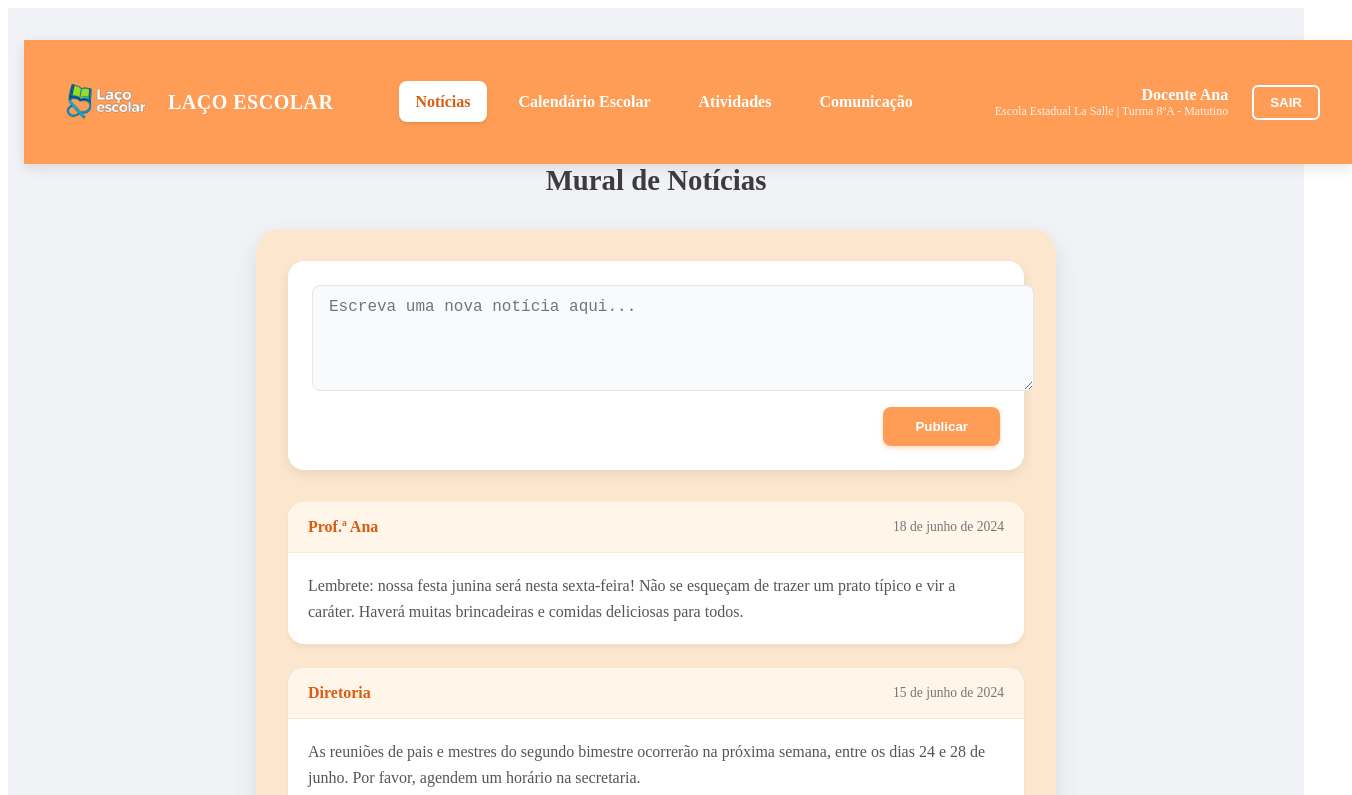
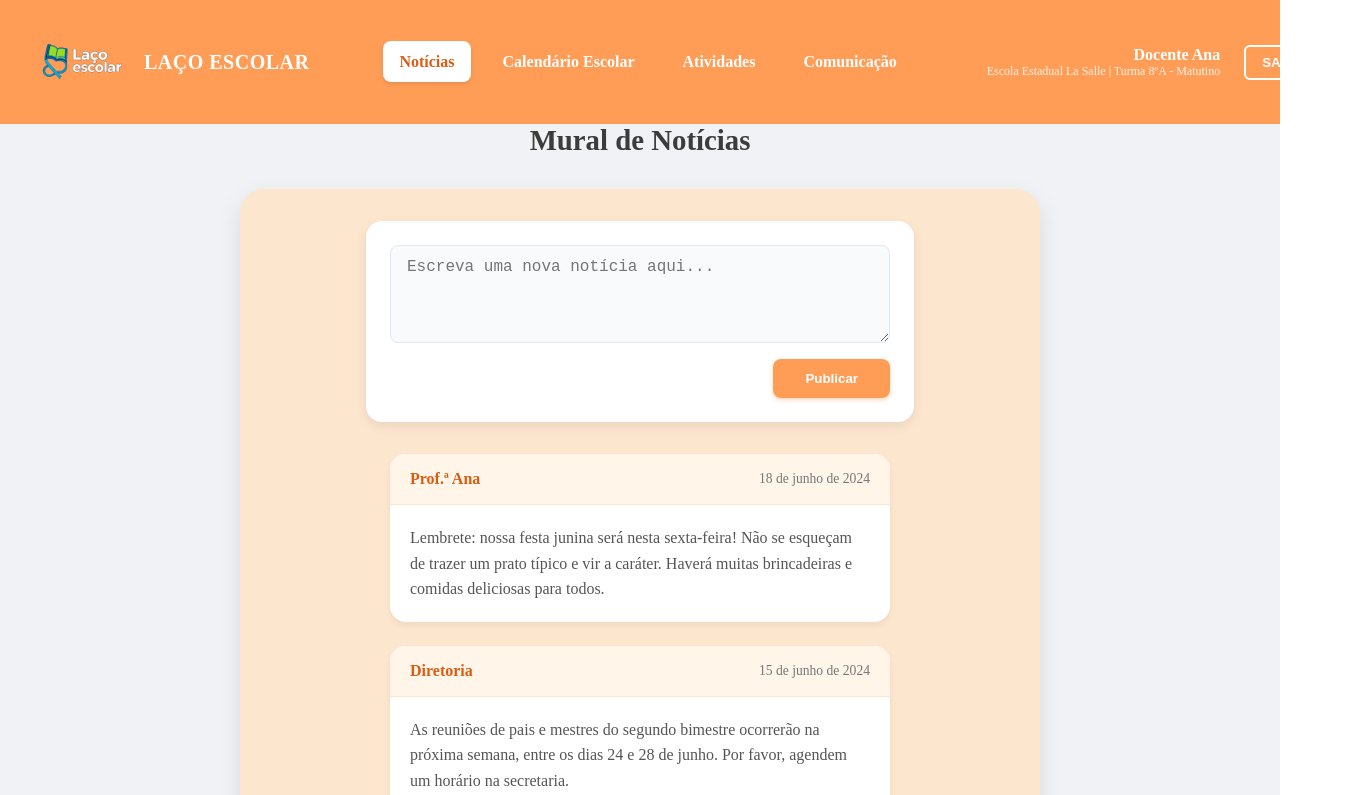
Before and after one commit to RianWeber13/laco.escolar, a Next.js app: page /noticias in a window 1280 px wide. Shown: the top 795 px of the page, 1352 px wide, since content can reach past the window. Built offline with nearby package versions, Linux system fonts and the light colour scheme.

Commit message:
Ajustes finos no css

```diff
--- a/src/app/atividades/atividades.css
+++ b/src/app/atividades/atividades.css
@@ -45,6 +45,7 @@
 }
 
 .atividade-form {
+  width: 100%;
   display: flex;
   flex-direction: column;
   gap: 1rem;
@@ -62,6 +63,8 @@
   background-color: #f8fafc; /* Cor de fundo neutra (cinza bem claro) */
   color: #333; /* Cor do texto */
   transition: border-color 0.2s, box-shadow 0.2s;
+  width: 100%;
+  box-sizing: border-box;
 }
 
 /* Remove a aparência padrão do select para aplicar a nossa */
--- a/src/app/atividades/page.tsx
+++ b/src/app/atividades/page.tsx
@@ -40,8 +40,8 @@ export default function AtividadesPage() {
   };
 
   return (
+    <><NavBar onLogout={() => { } } />
     <div className="atividades-page-wrapper">
-      <NavBar onLogout={() => {}} />
       <div className="container-atividades">
         <h1 className="main-title-atividades">Painel de Atividades</h1>
 
@@ -70,8 +70,7 @@ export default function AtividadesPage() {
                 onChange={handleChange}
                 placeholder="Título da atividade"
                 required
-                className="form-input"
-              />
+                className="form-input" />
               <textarea
                 name="descricao"
                 value={form.descricao}
@@ -79,8 +78,7 @@ export default function AtividadesPage() {
                 placeholder="Descrição da atividade..."
                 required
                 className="form-textarea"
-                rows={4}
-              />
+                rows={4} />
               <button type="submit" className="form-button">Adicionar</button>
             </form>
           </div>
@@ -104,6 +102,6 @@ export default function AtividadesPage() {
           </div>
         </div>
       </div>
-    </div>
+    </div></>
   );
 }
--- a/src/app/calendario/page.tsx
+++ b/src/app/calendario/page.tsx
@@ -74,8 +74,8 @@ export default function CalendarioPage() {
   };
 
   return (
+    <><NavBar onLogout={() => { } } />
     <div className="calendario-page-wrapper">
-      <NavBar onLogout={() => router.push('/login')} />
       <div className="container-calendario">
         <div className="calendario-visual-container">
           {/* Header com Navegação e Título */}
@@ -107,6 +107,6 @@ export default function CalendarioPage() {
           </div>
         </div>
       </div>
-    </div>
+    </div></>
   );
 }
--- a/src/app/comunicacao/comunicacao.css
+++ b/src/app/comunicacao/comunicacao.css
@@ -212,6 +212,7 @@
   font-size: 1rem;
   outline: none;
   box-shadow: 0 2px 4px rgba(0, 0, 0, 0.05);
+  color: #000;
 }
 
 .enviar-btn {
--- a/src/app/comunicacao/page.tsx
+++ b/src/app/comunicacao/page.tsx
@@ -69,8 +69,7 @@ export default function ComunicacaoPage() {
   const turmaAtual = turmasMock.find(t => t.nome === turmaSelecionada);
 
   return (
-    <div className="comunicacao-page-wrapper">
-      <NavBar onLogout={() => { }} />
+    <><NavBar onLogout={() => { } } /><div className="comunicacao-page-wrapper">
       <div className="container-comunicacao">
 
         {/* --- VISUALIZAÇÃO 1: SELEÇÃO DE TURMA --- */}
@@ -142,14 +141,13 @@ export default function ComunicacaoPage() {
                 placeholder={`Mensagem para ${alunoSelecionado.responsavel}...`}
                 value={mensagem}
                 onChange={(e) => setMensagem(e.target.value)}
-                autoFocus
-              />
+                autoFocus />
               <button type="submit" className="enviar-btn">Enviar</button>
             </form>
           </div>
         )}
 
       </div>
-    </div>
+    </div></>
   );
 }
--- a/src/app/globals.css
+++ b/src/app/globals.css
@@ -68,6 +68,37 @@
   --sidebar-ring: oklch(0.527 0.154 150.069);
 }
 
+html, body {
+  min-height: 100vh;
+  height: auto;
+  overflow-y: auto;
+  overflow-x: hidden;
+  margin: 0;
+  padding: 0;
+  box-sizing: border-box;
+}
+
+.navbar-header {
+  width: 100vw;
+  left: 0;
+  top: 0;
+  position: sticky; /* ou fixed, se preferir */
+  z-index: 100;
+  background: #2d6cdf;
+  box-shadow: 0 2px 8px #0001;
+  margin: 0;
+  padding: 0;
+}
+.navbar {
+  max-width: 1100px;
+  margin: 0 auto;
+  display: flex;
+  align-items: center;
+  justify-content: space-between;
+  padding: 0 24px;
+  height: 60px;
+}
+
 @layer base {
   body {
     background-color: var(--background);
--- a/src/app/noticias/noticias.css
+++ b/src/app/noticias/noticias.css
@@ -3,7 +3,7 @@
   background-color: #f0f2f5;
   min-height: 100vh;
   width: 100%;
-  padding: 2rem 1rem;
+
 }
 
 .container-noticias {
@@ -25,6 +25,9 @@
   border-radius: 24px;
   padding: 2rem;
   box-shadow: 0 10px 25px rgba(0, 0, 0, 0.1);
+  display: flex;
+  flex-direction: column;
+  align-items: center;
 }
 
 /* Formulário para criar uma nova postagem */
@@ -34,6 +37,20 @@
   border-radius: 16px;
   margin-bottom: 2rem;
   box-shadow: 0 4px 12px rgba(0, 0, 0, 0.08);
+  width: 100%;
+  max-width: 500px; /* Limita a largura do formulário */
+  margin-left: auto;
+  margin-right: auto;
+  display: flex;
+  flex-direction: column;
+  align-items: center;
+}
+
+.new-post-form form {
+  width: 100%;
+  display: flex;
+  flex-direction: column;
+  gap: 1rem;
 }
 
 .post-textarea {
@@ -42,11 +59,12 @@
   border-radius: 8px;
   padding: 0.75rem 1rem;
   font-size: 1rem;
-  background-color: #f8fafc; /* Fundo neutro */
+  background-color: #f8fafc;
   color: #333;
   resize: vertical;
   min-height: 80px;
   transition: border-color 0.2s, box-shadow 0.2s;
+  box-sizing: border-box;
 }
 
 .post-textarea:focus {
@@ -83,6 +101,10 @@
   display: flex;
   flex-direction: column;
   gap: 1.5rem;
+  width: 100%;
+  max-width: 500px;
+  margin-left: auto;
+  margin-right: auto;
 }
 
 /* Card de cada notícia individual */
--- a/src/app/noticias/page.tsx
+++ b/src/app/noticias/page.tsx
@@ -52,8 +52,7 @@ const NoticiasPage = () => {
   };
 
   return (
-    <div className="noticias-page-wrapper">
-      <NavBar onLogout={() => { /* TODO: implement logout logic */ }} />
+    <><NavBar onLogout={() => { } } /><div className="noticias-page-wrapper">
       <div className="container-noticias">
         <h1 className="main-title-noticias">Mural de Notícias</h1>
 
@@ -66,8 +65,7 @@ const NoticiasPage = () => {
                 value={novoConteudo}
                 onChange={(e) => setNovoConteudo(e.target.value)}
                 rows={4}
-                className="post-textarea"
-              />
+                className="post-textarea" />
               <button type="submit" className="post-button">Publicar</button>
             </form>
           </div>
@@ -88,7 +86,7 @@ const NoticiasPage = () => {
           </div>
         </div>
       </div>
-    </div>
+    </div></>
   );
 };
 
```
